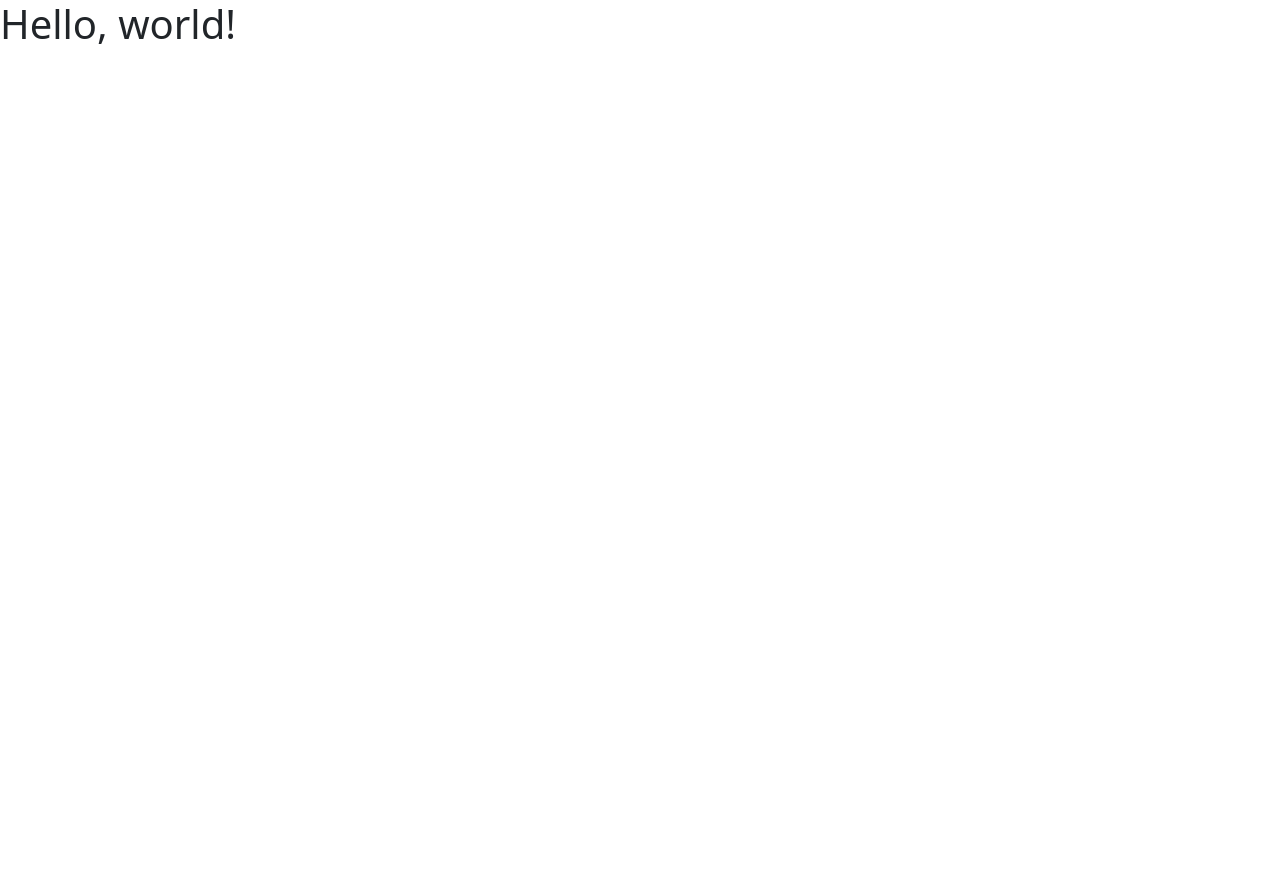
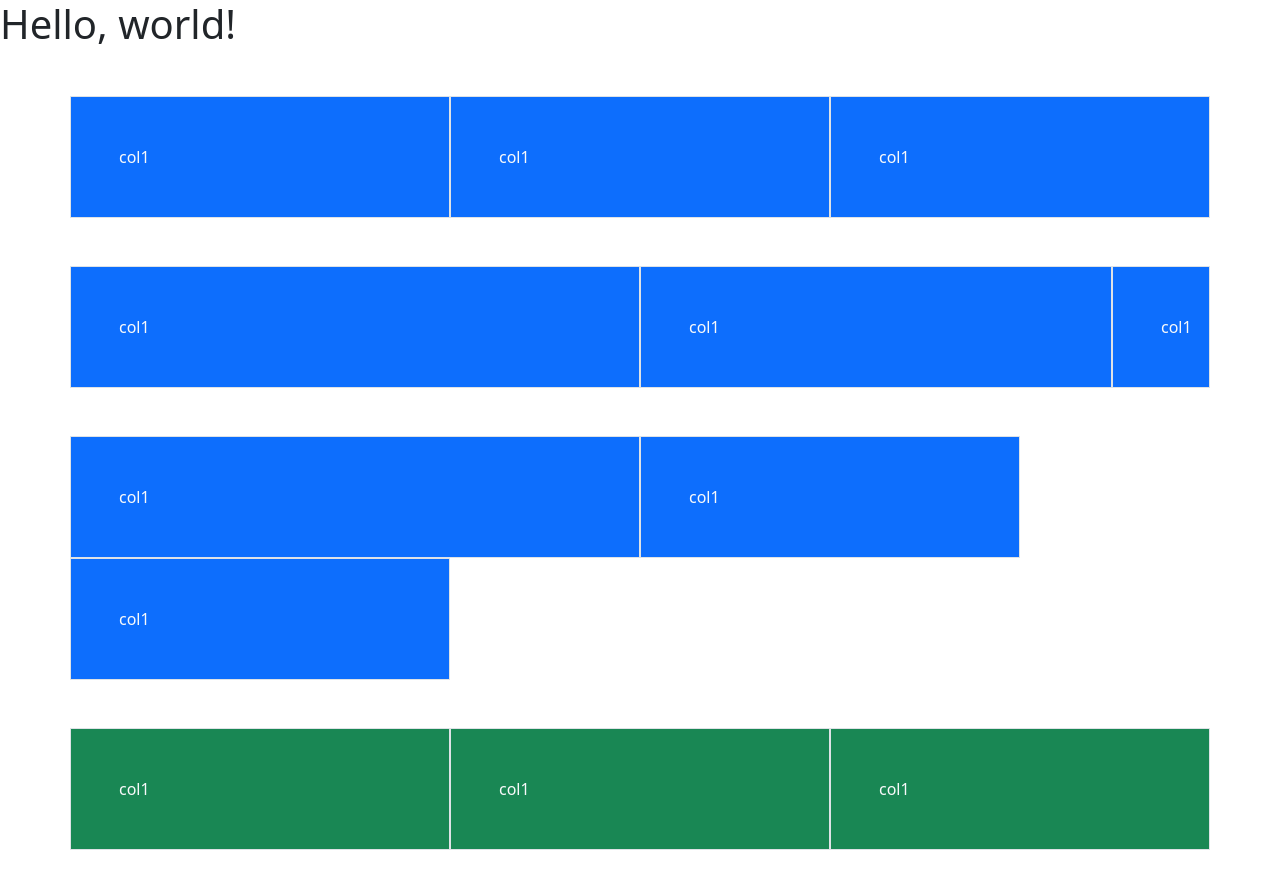
Before and after one commit to hanno-siska/bootstrap-tutorial, a plain HTML site: page index.html in a window 1280 px wide. Before the commit the page ends 800 px from the top, so only its background shows below. Drawn offline with nearby package versions, Linux system fonts and the light colour scheme.

Commit message:
tralalala

```diff
--- a/index.html
+++ b/index.html
@@ -8,6 +8,39 @@
   </head>
   <body>
     <h1>Hello, world!</h1>
+
+    <div class="container-lg my-5">
+        <div class="row">
+            <div class="col p-5 bg-primary text-light border">col1</div>
+            <div class="col p-5 bg-primary text-light border">col1</div>
+            <div class="col p-5 bg-primary text-light border">col1</div>
+        </div>
+    </div>
+
+    <div class="container-lg my-5">
+        <div class="row">
+            <div class="col-6 p-5 bg-primary text-light border">col1</div>
+            <div class="col p-5 bg-primary text-light border">col1</div>
+            <div class="col-1 p-5 bg-primary text-light border">col1</div>
+        </div>
+    </div>
+
+    <div class="container-lg my-5">
+        <div class="row">
+            <div class="col-sm-4 col-lg-6 p-5 bg-primary text-light border">col1</div>
+            <div class="col-sm-4 p-5 bg-primary text-light border">col1</div>
+            <div class="col-sm-4 p-5 bg-primary text-light border">col1</div>
+        </div>
+    </div>
+
+    <div class="container-lg my-5">
+        <div class="row justify-content-end">
+            <div class="col-4 p-5 bg-success text-light border">col1</div>
+            <div class="col-4 p-5 bg-success text-light border">col1</div>
+            <div class="col-4 p-5 bg-success text-light border">col1</div>
+        </div>
+    </div>
+
     <script src="https://cdn.jsdelivr.net/npm/bootstrap@5.3.8/dist/js/bootstrap.bundle.min.js" integrity="sha384-FKyoEForCGlyvwx9Hj09JcYn3nv7wiPVlz7YYwJrWVcXK/BmnVDxM+D2scQbITxI" crossorigin="anonymous"></script>
   </body>
 </html>
```
